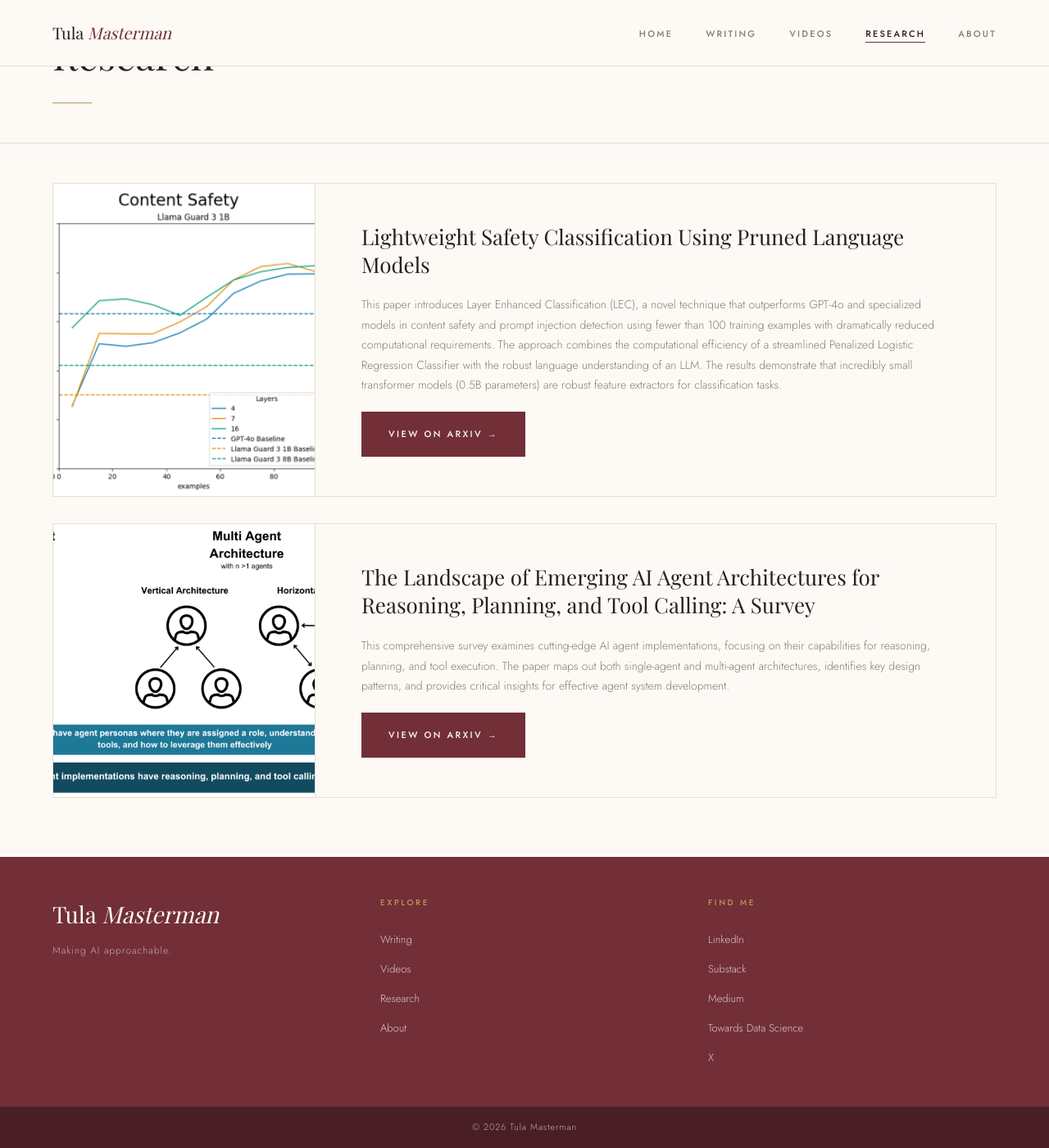
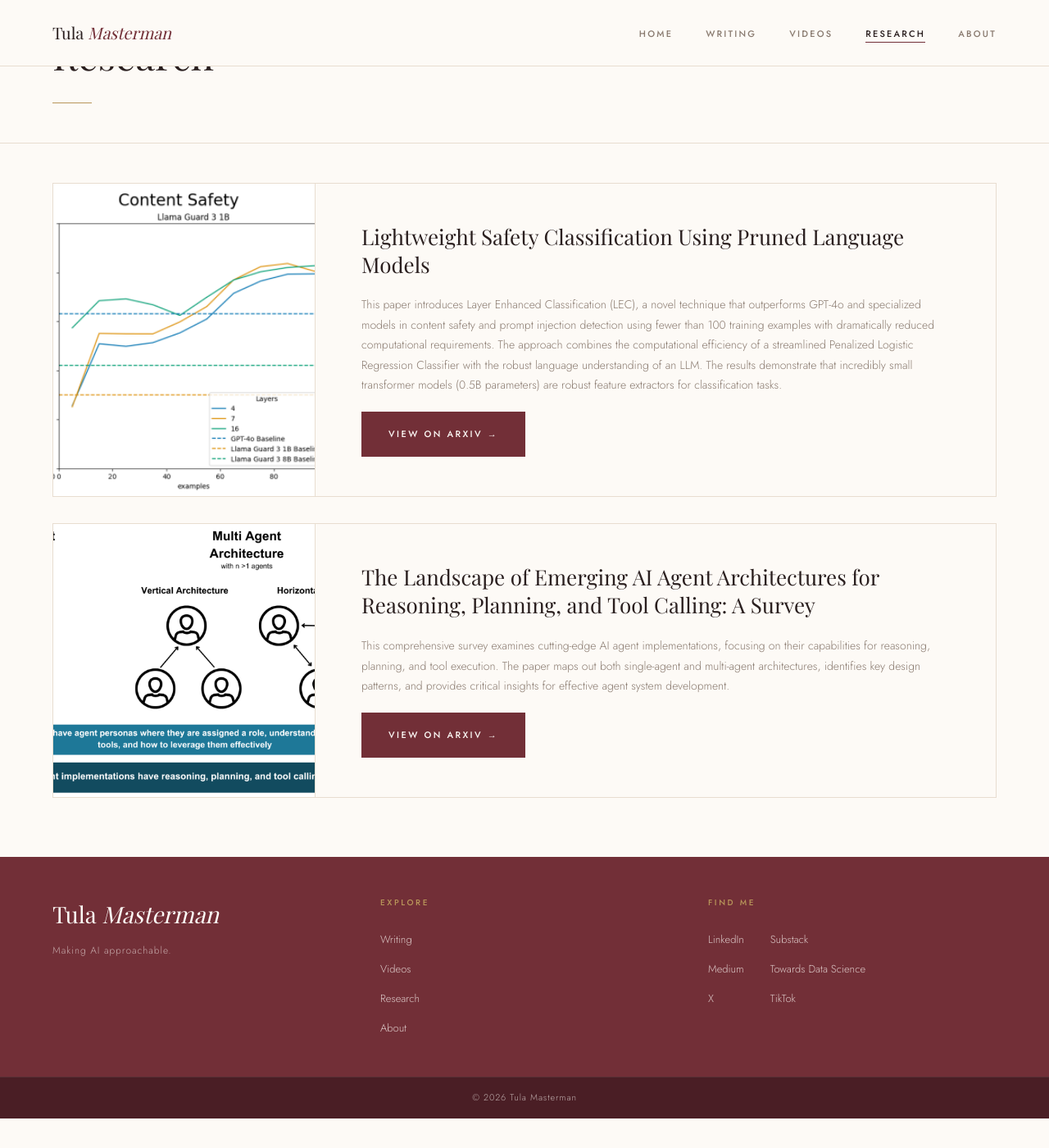
Before and after one commit to tmasterman/tmasterman.github.io, a Jekyll site: the page built from research.html, in a window 1280 px wide and 1400 px high, scrolled down 125 px. Shown: the whole window at 82% size. Built offline with Jekyll 4.4.1, drawn with Linux system fonts in a browser that asks for light colours; some web fonts are replaced; after the commit the page ends 1489 px from its top, so only the background shows below that.

Commit message:
Update footer links and add podcast videos

```diff
--- a/_data/videos.yml
+++ b/_data/videos.yml
@@ -1,5 +1,11 @@
 - id: SAEn31Bm-yY
   title: OpenAI Operator & What's Next For Computer Use Agents
+
+- id: IC58mRBPmoI
+  title: Humans of AI Podcast
+
+- id: tTSwKEEsP6U
+  title: Women Building with AI
 
 - id: d2XOvRrxPnM
   title: How to have AI Agents with Super Powers
--- a/_includes/footer.html
+++ b/_includes/footer.html
@@ -20,6 +20,7 @@
       <li><a href="https://medium.com/@tula.masterman" target="_blank" rel="noopener">Medium</a></li>
       <li><a href="https://towardsdatascience.com/author/tula-masterman/" target="_blank" rel="noopener">Towards Data Science</a></li>
       <li><a href="https://x.com/tulamasterman" target="_blank" rel="noopener">X</a></li>
+      <li><a href="https://www.tiktok.com/@tulamasterman" target="_blank" rel="noopener">TikTok</a></li>
     </ul>
   </div>
 </footer>
--- a/assets/css/main.scss
+++ b/assets/css/main.scss
@@ -928,6 +928,13 @@
   gap: 12px;
 }
 
+.footer-social .footer-links {
+  display: grid;
+  grid-template-columns: repeat(2, max-content);
+  gap: 12px 32px;
+  align-content: start;
+}
+
 .footer-links a {
   font-size: 13px;
   font-weight: 300;
@@ -1090,6 +1097,7 @@
   .footer-social .footer-col-label { text-align: center; }
 
   .footer-social .footer-links {
+    display: flex;
     flex-direction: row;
     flex-wrap: wrap;
     justify-content: center;
```
